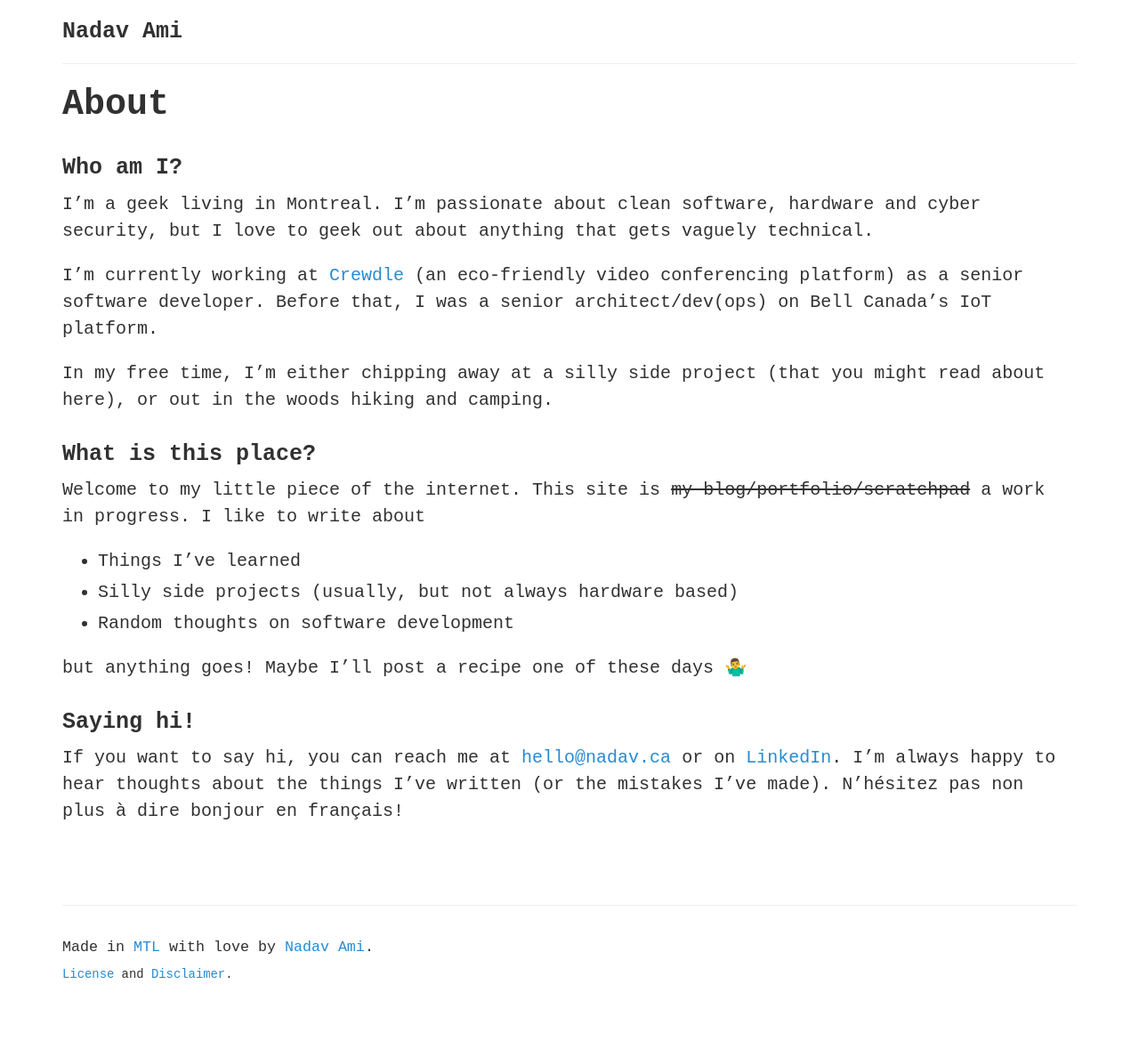
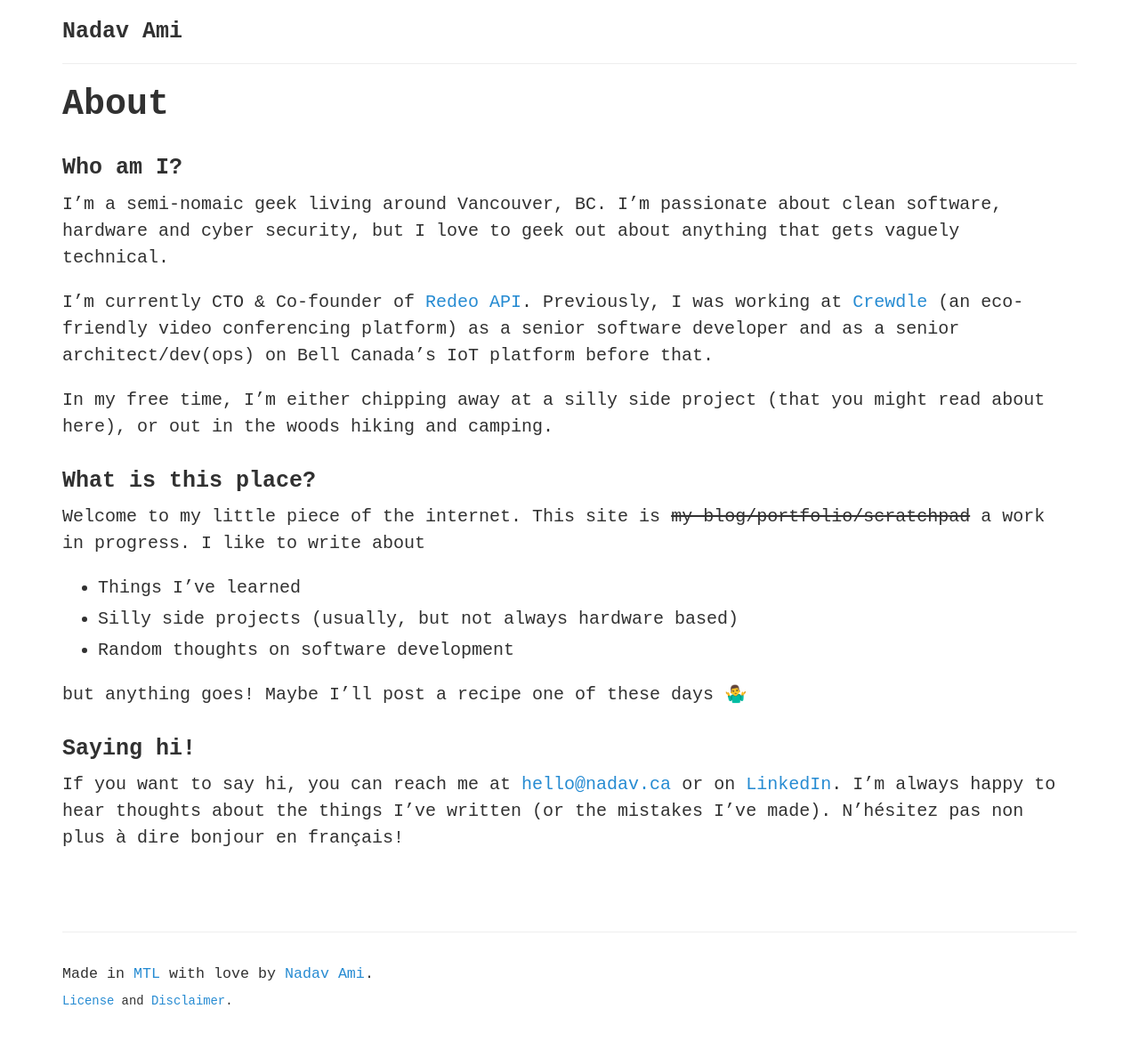
Before and after one commit to nadavami/nadavami.github.io, a Jekyll site: the page built from about.md, in a window 1280 px wide. Shown: the whole page at 89% size. Built offline with Jekyll 4.4.1, drawn with Linux system fonts in a browser that asks for light colours; emoji names are drawn with the system emoji font; before the commit the page ends 1149 px from its top, so only the background shows below that.

Commit message:
Update about.md with new work info

```diff
--- a/about.md
+++ b/about.md
@@ -6,9 +6,9 @@ sitemap:
   priority: 0.3
 ---
 ### Who am I?
-I'm a geek living in Montreal. I'm passionate about clean software, hardware and cyber security, but I love to geek out about anything that gets vaguely technical.
+I'm a semi-nomaic geek living around Vancouver, BC. I'm passionate about clean software, hardware and cyber security, but I love to geek out about anything that gets vaguely technical.
 
-I'm currently working at [Crewdle](https://crewdle.com) (an eco-friendly video conferencing platform) as a senior software developer. Before that, I was a senior architect/dev(ops) on Bell Canada's IoT platform.
+I'm currently CTO & Co-founder of [Redeo API](https://redeoapi.com). Previously, I was working at [Crewdle](https://crewdle.com) (an eco-friendly video conferencing platform) as a senior software developer and as a senior architect/dev(ops) on Bell Canada's IoT platform before that.
 
 In my free time, I'm either chipping away at a silly side project (that you might read about here), or out in the woods hiking and camping.
 
```
